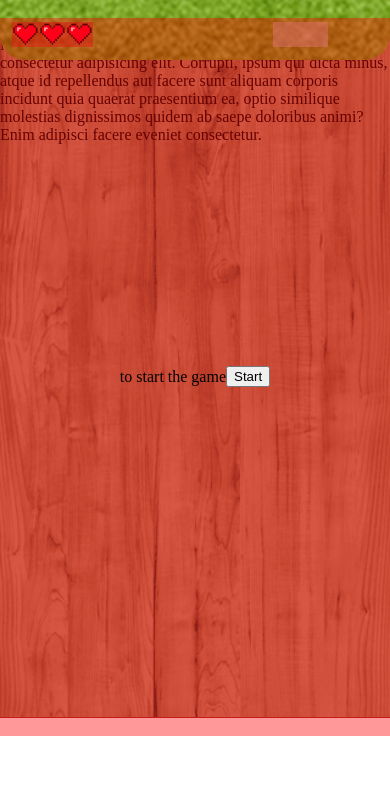
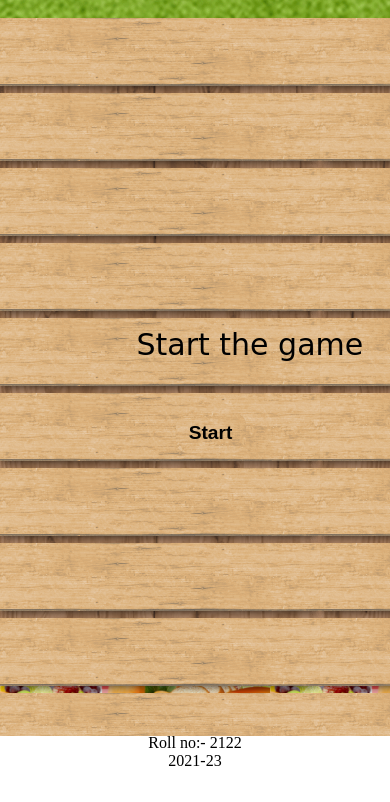
Before and after one commit to Surajp978077/Ant-smasher, a PHP site: page / in a window 390 px wide. Shown: the part 58-860 px from the top of the page. Run offline with PHP 8.4, Linux system fonts and the light colour scheme.

Commit message:
completed levels, mobile first design and etc..

```diff
--- a/index.html
+++ b/index.html
@@ -13,14 +13,14 @@
   <header>
     <p>Ant smasher</p>
   </header>
-
+  <div id="left">
+    <p>Ant <br />smasher</p>
+  </div>
   <div id="container">
 
     <div id="board">
+      <div id="level"></div>
       <div id="life">
-        <img src="Images/heart.png" alt="">
-        <img src="Images/heart.png" alt="">
-        <img src="Images/heart.png" alt="">
       </div>
       <div id="mobileScore"></div>
       <div id="generator">
@@ -33,30 +33,29 @@
       <div id="greenboard">
       </div>
       <div class="start">
-        <div> to start the game</diV>
-        <div>
+        <div> Start the game</diV>
+
         <button id="button">Start</button>
-      </div>
+
       </div>
 
-      Lorem ipsum dolor sit amet consectetur adipisicing elit. Molestiae, consectetur! Lorem ipsum, dolor sit amet
-      consectetur adipisicing elit. Corrupti, ipsum qui dicta minus, atque id repellendus aut facere sunt aliquam
-      corporis incidunt quia quaerat praesentium ea, optio similique molestias dignissimos quidem ab saepe doloribus
-      animi? Enim adipisci facere eveniet consectetur.
       <!-- <button id="button">click</button> -->
 
       <div id="result">
-        The score is <br /> <span id="score"> 30</span>
-        <button id="bttn">retry</button>
+        <p>Your score is</p> <br /> <span id="score"> </span>
+        <button id="bttn">Retry</button>
       </div>
 
     </div>
-
-    <div id="scoreboard"> Lorem ipsum dolor sit amet consectetur adipisicing elit. Facilis dolores corrupti eligendi
-      nulla minima iure ut illum ipsam sed reiciendis!
-      <div id="liveScore">45</div>
+    <div id="fruits">
     </div>
   </div>
+  <div id="right">
+    <p>2122 <br> 2021-23</p>
+  </div>
+  <footer>
+    <p>Roll no:- 2122 <br> 2021-23</p>
+  </footer>
 
   <script src="Script.js"></script>
 
--- a/style.css
+++ b/style.css
@@ -12,7 +12,6 @@ header {
 }
 
 #container {
-  background-color: brown;
   margin: auto;
   width: 100%;
   height: 85%;
@@ -20,53 +19,81 @@ header {
 }
 
 #board {
-  background-image:url("Images/bg.png");
+  background-image: url("Images/bg.png");
   background-size: 100% 100%;
   background-repeat: no-repeat;
-  margin-left: 0%;
   width: 100%;
   height: 100%;
-  float: left;
-  /* transform: translate(-100%, -100%); */
 }
 
-.start{
-  /* margin: auto; */
+.start {
+  width: 100%;
+  height: 100%;
+  position: absolute;
+  z-index: 4;
+  background-image:url(images/texture_bonus.png);
+}
+
+.start div {
+  top: 43%;
+  position: absolute;
+  left: 35%;
+  font-size: 30px;
+  font-family: URW Chancery L, cursive;
+}
+
+.start button {
+  background-image: url(images/texture_bonus.png);
+  background-blend-mode: darken;
+  border: none;
+  top: 55%;
+  position: absolute;
+  left: 45%;
+  border-radius: 12px;
+  width: 70px;
+  height: 40px;
+  font-size: larger;
+  font-weight: bolder;
+}
+
+#result {
   width: 100%;
   height: 100%;
   position: absolute;
   align-content: center;
   z-index: 4;
-  background-color: rgba(255, 0, 0, 0.404);
-  display: flex;
-  justify-content: center;
-  align-items: center;
-}
-#scoreboard {
-  float: left;
-  background-color: rgb(243, 11, 224);
-  /* margin-left: 0%; */
-  width: 30%;
-  height: 100%;
-  /* height: 100%; */
-  position: relative;
-  /* z-index: -1; */
-   display: none ;
-}
-
-#result {
-  position: relative;
-  left: 50%;
-  top: 50%;
-  transform: translate(-50%, -50%);
-  border: 5px solid #FFFF00;
-  padding: 10px;
+  background-image: url(images/texture_bonus.png);
   display: none;
 }
 
-#score {
-  background-color: yellow;
-  margin: auto;
+#result p {
+  top: 25%;
+  position: absolute;
+  left: 35%;
+  font-size: 30px;
+  font-family: URW Chancery L, cursive;
+}
+
+#result span {
+  top: 43%;
+  position: absolute;
+  left: 50%;
+  font-size: 30px;
+  font-family: URW Chancery L, cursive;
+}
+
+#result button {
+  background-image: url(images/texture_bonus.png);
+  background-blend-mode: darken;
+  border: none;
+  top: 55%;
+  position: absolute;
+  left: 45%;
+  border-radius: 12px;
+  width: 70px;
+  height: 40px;
+  font-size: larger;
+  font-weight: bolder;
 }
 
 #liveScore {
@@ -78,11 +105,11 @@ header {
   position: absolute;
   background-color: rgba(206, 192, 192, 0.5);
   z-index: 3;
- display: flex;
+  display: flex;
   justify-content: flex-end;
   font-size: 23px;
   font-style: italic;
-  font-family:'Franklin Gothic Medium', 'Arial Narrow', Arial, sans-serif;
+  font-family: 'Franklin Gothic Medium', 'Arial Narrow', Arial, sans-serif;
 }
 
 #generator {
@@ -93,39 +120,51 @@ header {
   z-index: 1;
 }
 
-#life{
+#life {
   margin: auto;
-  width:fit-content;
+  width: fit-content;
   height: 25px;
   top: 3%;
-  left: 3%;
+  left: 1%;
   position: absolute;
-  background-color: rgba(207, 34, 34, 0.5);
   z-index: 3;
   display: flex;
   justify-content: flex-start;
 }
-#life img{
+
+#life img {
   margin: -3px;
   width: 33px;
   height: 27px;
 }
 
-#greenboard{
+#level {
+  margin: auto;
+  width: fit-content;
+  height: 25px;
+  top: 3%;
+  left: 40%;
+  position: absolute;
+  font-weight: bolder;
+  background-color: rgba(255, 255, 255, 0.425);
+  z-index: 4;
+  display: flex;
+  justify-content: flex-start;
+}
+
+#greenboard {
   background-image: url("Images/board.png");
   background-position: center;
   width: 100%;
-  height:60px;
-  border-radius:0 0 25px  25px;
-  /* background-color: red; */
- top: 0;
+  height: 60px;
+  border-radius: 0 0 25px 25px;
+  top: 0;
   z-index: 2;
   position: absolute;
   display: inline-block;
-  border: 1px wavy black;
 }
 
-#mobileScore{
+#mobileScore {
   margin: auto;
   width: 55px;
   height: 25px;
@@ -138,9 +177,10 @@ header {
   justify-content: flex-end;
   font-size: 23px;
   font-style: italic;
-  font-family:'Franklin Gothic Medium', 'Arial Narrow', Arial, sans-serif;
+  font-family: 'Franklin Gothic Medium', 'Arial Narrow', Arial, sans-serif;
 
 }
+
 .gen {
   width: 25%;
   /* display: inline-block; */
@@ -157,7 +197,7 @@ header {
   width: 50px;
   height: 50px;
   position: absolute;
-  animation: move 6s;
+  animation: move 5s;
   animation-timing-function: linear;
 }
 
@@ -206,3 +246,121 @@ header {
     top: 564px;
   }
 }
+
+#fruits {
+  background-image: url("Images/fruits.png");
+  background-size: contain;
+  width: 100%;
+  height: 60px;
+  bottom: 0;
+  z-index: 2;
+  position: absolute;
+  display: inline-block;
+}
+
+footer {
+  background-color: rgb(255, 255, 255);
+  z-index: 3;
+  position: absolute;
+  height: 10%;
+  width: 100%;
+  text-align: center;
+  vertical-align: middle;
+}
+
+#left,#right{
+  display: none;
+}
+
+@media only screen and (orientation: landscape) {
+
+  #container{
+    width: 40%;
+    height: 100%;
+    float: left;
+    /* display: inline; */
+  }
+
+  header{
+    display: none;
+  }
+
+  footer{
+    display: none;
+  }
+
+  @keyframes move {
+    0% {
+      top: 0px;
+    }
+
+    10% {
+      top: 81px;
+    }
+
+    20% {
+      top: 160px;
+    }
+
+    30% {
+      top: 239px;
+    }
+
+    40% {
+      top: 318px;
+    }
+
+    50% {
+      top: 397px;
+    }
+
+    60% {
+      top: 476px;
+    }
+
+    70% {
+      top: 555px;
+    }
+
+    80% {
+      top: 634px;
+    }
+
+    90% {
+      top: 700px;
+    }
+
+    100% {
+      top: 700px;
+    }
+  }
+
+  #left{
+    height: 100%;
+    width: 30%;
+    float: left;
+    display: inline;
+  }
+
+  #left p{
+    font-size: 300%;
+    top: 30%;
+    left: 7%;
+    position: absolute;
+  }
+  #right{
+    height: 100%;
+    width: 30%;
+    float: left;
+    display: inline;
+  }
+  #right p{
+    font-size: 300%;
+    top: 30%;
+    left: 30%;
+    position: relative;
+
+  }
+
+
+}
```
Also changed, not shown: Script.js (+258 -26 lines), Images/football.png (added), Images/fruits.png (added), README.md (added).
